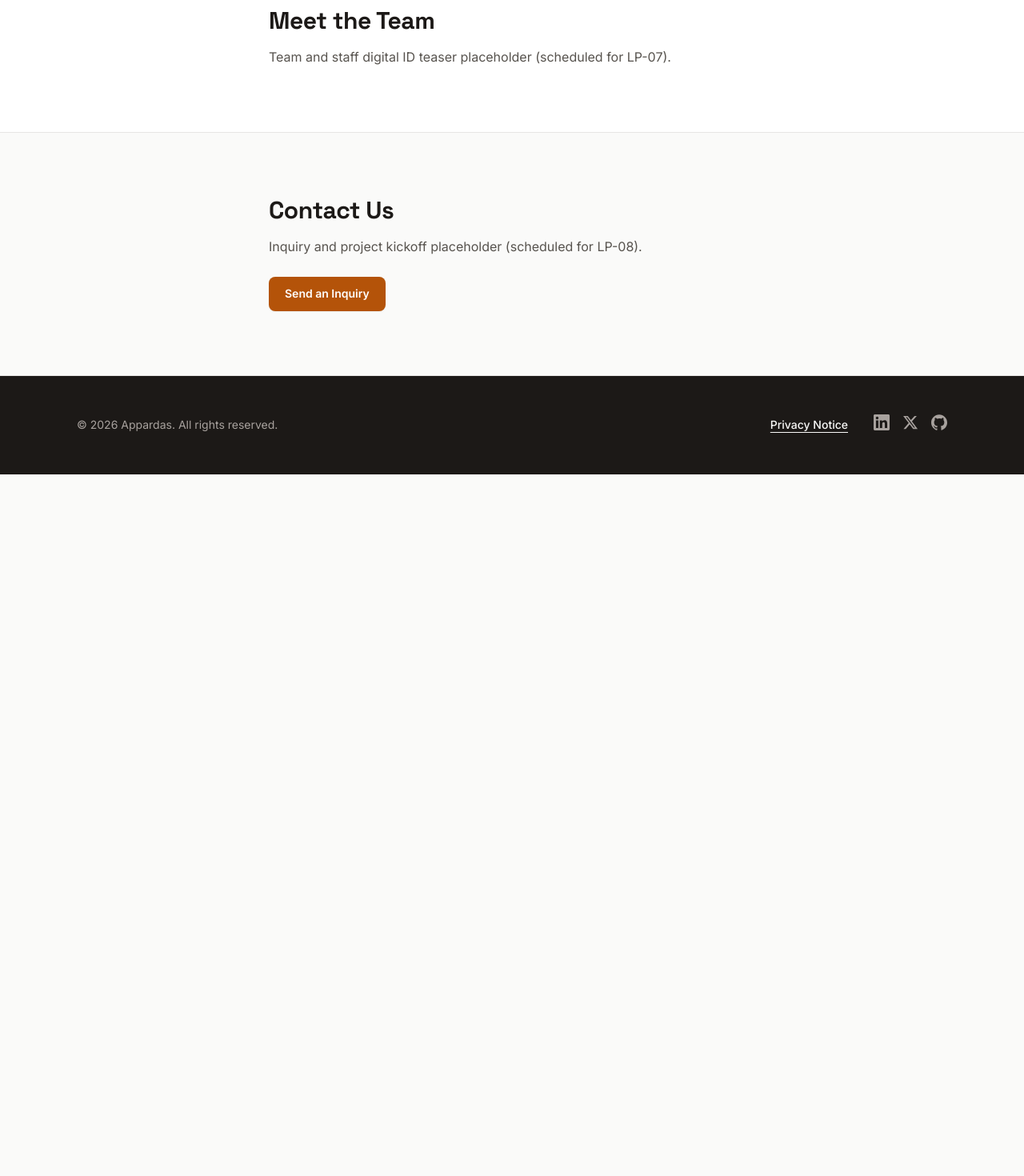
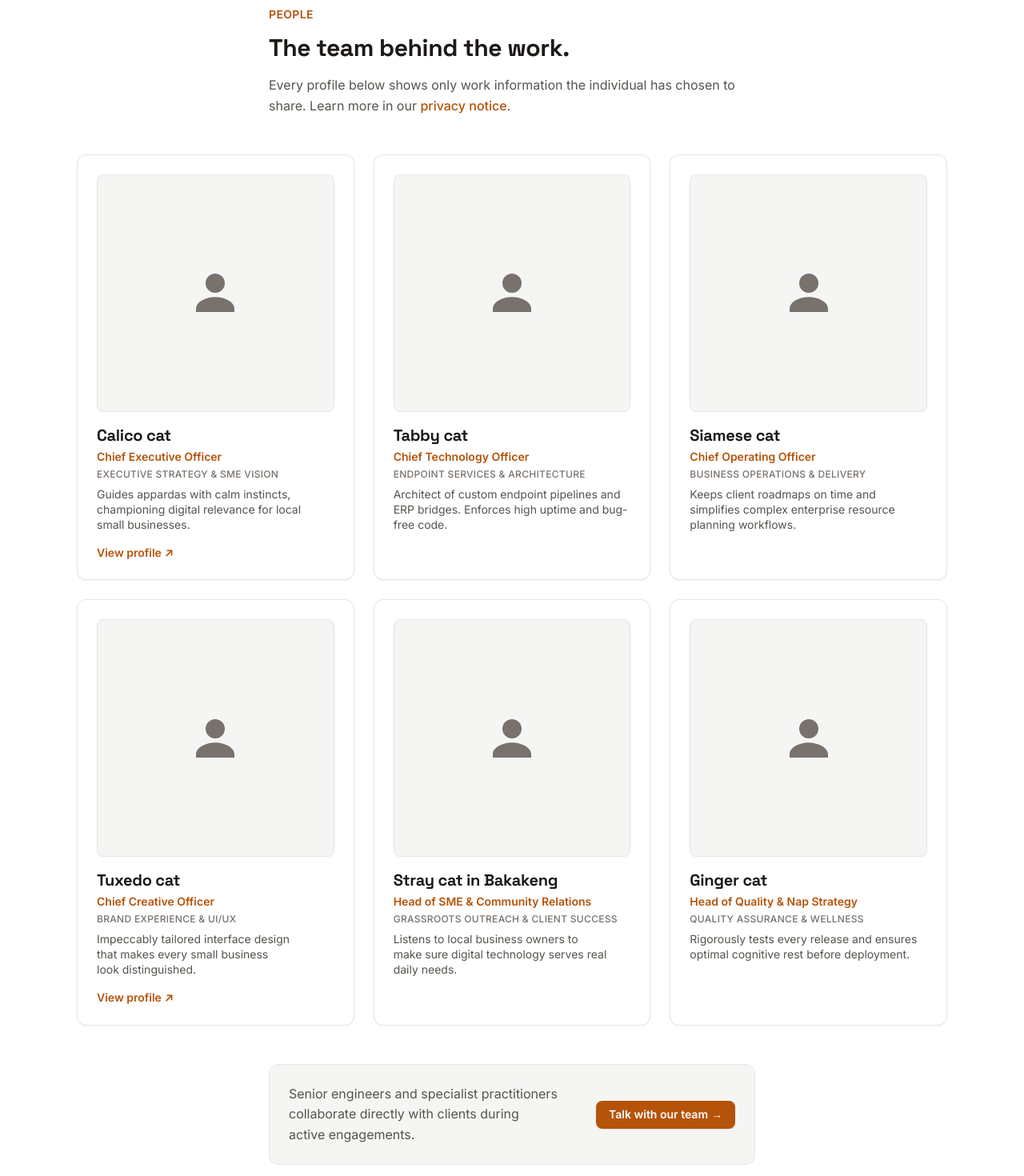
Before and after one commit to Appardas-Dev-Space/Appardas-Landing-Page, a Next.js app: page / in a window 1280 px wide. Shown: the part 1400-2870 px from the top of the page at 80% size. Before the commit the page ends 1993 px from the top, so only its background shows below. Built offline with nearby package versions, Linux system fonts and the light colour scheme.

Commit message:
addition of team member card according to directive

```diff
--- a/components/sections/Team.tsx
+++ b/components/sections/Team.tsx
@@ -1,38 +1,52 @@
+import Image from 'next/image'
+import Link from 'next/link'
+
 import { Container } from '@/components/layout/Container'
+import team from '@/content/team.json'
+
+/** One team card: photo, name, role, focus, short description and an
+ * optional external profile link (LinkedIn or portfolio). */
+interface TeamMember {
+  /** Public path to the member's photo (served optimised + resized by
+   * next/image), or null to render the neutral placeholder avatar.
+   * Photos stay null until the CONTENT-03 consent & asset pass lands. */
+  readonly photo: string | null
+  readonly name: string
+  readonly role: string
+  /** Specialty line shown under the role. */
+  readonly focus: string
+  readonly description: string
+  /** Optional external profile URL (LinkedIn or portfolio). Rendered as a
+   * card CTA opening in a new tab. */
+  readonly profileUrl?: string
+}
+
+/** Neutral standing-person mark used for members without a photo yet. */
+function PersonIcon({ className }: { className?: string }) {
+  return (
+    <svg
+      viewBox="0 0 24 24"
+      fill="currentColor"
+      aria-hidden="true"
+      focusable="false"
+      className={className}
+    >
+      <path d="M12 12a4.5 4.5 0 1 1 4.5-4.5A4.5 4.5 0 0 1 12 12Zm0 2c-4 0-9 2-9 5.5v1.5h18v-1.5c0-3.5-5-5.5-9-5.5Z" />
+    </svg>
+  )
+}
 
 /**
  * Meet the Team section (LP-07).
  *
- * Placeholder content — the team grid teaser lands with LP-07. Rendered on
- * the home page (so `/#team` anchors resolve) and reused by the `/team`
- * route for deep links.
+ * Heading plus a data-driven card grid loaded from `@/content/team.json`,
+ * so adding or removing a member is a content-file edit only. Cards expose
+ * photo, name, role, focus line, short description and an optional external
+ * profile link.
+ *
+ * Rendered on the home page (so `/#team` anchors resolve) and reused by the
+ * `/team` route for deep links.
  */
-
-/**
- *  Team section (LP-07). Based on the wireframe, this section holds the Section with id="team":
- * heading and a card grid.
- * */
-const TEAM: readonly { photo: URL; name: string; role: string; bio: string }[] = [
-  {
-    photo: new URL('/images/john-doe.jpg', import.meta.url),
-    name: 'John Doe',
-    role: 'CEO',
-    bio: 'John is the founder and CEO of appardas, with over 15 years of experience in digital strategy and innovation.'
-  },
-  {
-    photo: new URL('/images/jane-smith.jpg', import.meta.url),
-    name: 'Jane Smith',
-    role: 'CTO',
-    bio: 'Jane leads our technical development team and is responsible for driving our product vision and engineering excellence.'
-  },
-  {
-    photo: new URL('/images/bob-johnson.jpg', import.meta.url),
-    name: 'Bob Johnson',
-    role: 'CMO',
-    bio: 'Bob is in charge of our marketing efforts and works closely with our sales team to drive growth and brand awareness.'
-  }
-]
-
 export function Team() {
   return (
     <section
@@ -40,10 +54,98 @@ export function Team() {
       className="border-t border-line bg-surface py-section-y md:py-section-y-lg"
     >
       <Container className="max-w-prose">
-        <h2 className="text-2xl font-bold md:text-3xl">Meet the Team</h2>
+        <p className="text-sm font-semibold uppercase tracking-wide text-link">
+          {team.eyebrow}
+        </p>
+        <h2 className="mt-4 text-2xl font-bold md:text-3xl">{team.heading}</h2>
         <p className="mt-4 text-ink-muted">
-          Team and staff digital ID teaser placeholder (scheduled for LP-07).
+          {team.intro}{' '}
+          <Link
+            href="/privacy/"
+            className="font-medium text-link underline-offset-2 hover:underline"
+          >
+            privacy notice
+          </Link>
+          .
         </p>
+      </Container>
+
+      {/* Team card grid — order follows @/content/team.json. */}
+      <Container>
+        <ul className="mt-12 grid grid-cols-1 gap-6 sm:grid-cols-2 lg:grid-cols-3">
+          {team.members.map((member: TeamMember) => (
+            <li key={member.name}>
+              <article className="flex h-full flex-col rounded-lg border border-line bg-surface p-6 shadow-sm transition-shadow hover:shadow-md">
+                {/* Portrait, cropped to a single square aspect ratio. A
+                    missing photo renders the neutral placeholder avatar,
+                    never a broken image. */}
+                {member.photo ? (
+                  <Image
+                    src={member.photo}
+                    alt={member.name}
+                    width={640}
+                    height={640}
+                    loading="lazy"
+                    decoding="async"
+                    sizes="(min-width: 1024px) 33vw, (min-width: 640px) 50vw, 100vw"
+                    className="aspect-square w-full rounded-md object-cover"
+                  />
+                ) : (
+                  <div className="flex aspect-square w-full items-center justify-center rounded-md border border-line bg-surface-muted text-line-strong">
+                    <PersonIcon className="h-16 w-16" />
+                    <span className="sr-only">
+                      {member.name} — photo coming soon
+                    </span>
+                  </div>
+                )}
+
+                <h3 className="mt-4 font-display text-xl font-bold text-ink">
+                  {member.name}
+                </h3>
+                <p className="mt-1 text-sm font-semibold text-link">
+                  {member.role}
+                </p>
+                <p className="mt-1 text-xs font-medium uppercase tracking-wide text-line-strong">
+                  {member.focus}
+                </p>
+                <p className="mt-2 text-sm text-ink-muted">
+                  {member.description}
+                </p>
+
+                {member.profileUrl ? (
+                  <a
+                    href={member.profileUrl}
+                    target="_blank"
+                    rel="noopener noreferrer"
+                    className="mt-auto inline-flex items-center gap-1 rounded-md pt-4 text-sm font-semibold text-link underline-offset-2 hover:underline focus-ring-inset"
+                  >
+                    View profile
+                    <span aria-hidden="true">↗</span>
+                  </a>
+                ) : (
+                  <span aria-hidden="true" className="mt-auto pt-4" />
+                )}
+              </article>
+            </li>
+          ))}
+        </ul>
+      </Container>
+
+      {/* Section footer CTA (from the wireframe). */}
+      <Container className="max-w-prose">
+        <div className="mt-12 grid gap-4 rounded-lg border border-line bg-surface-muted p-6 md:flex md:items-center md:justify-between">
+          <p className="text-ink-muted">
+            Senior engineers and specialist practitioners collaborate directly
+            with clients during active engagements.
+          </p>
+          <Link
+            href="/#contact"
+            className="focus-ring-inset inline-flex shrink-0 items-center gap-1 rounded-md bg-action px-4 py-2 text-sm font-semibold text-action-text shadow-sm transition-colors hover:bg-action-hover"
+          >
+            Talk with our team
+            <span aria-hidden="true">→</span>
+          </Link>
+        </div>
       </Container>
     </section>
   )
--- /dev/null
+++ b/content/team.json
@@ -0,0 +1,51 @@
+{
+  "eyebrow": "People",
+  "heading": "The team behind the work.",
+  "intro": "Every profile below shows only work information the individual has chosen to share. Learn more in our",
+  "members": [
+    {
+      "photo": null,
+      "name": "Calico cat",
+      "role": "Chief Executive Officer",
+      "focus": "Executive Strategy & SME Vision",
+      "description": "Guides appardas with calm instincts, championing digital relevance for local small businesses.",
+      "profileUrl": "https://www.linkedin.com/"
+    },
+    {
+      "photo": null,
+      "name": "Tabby cat",
+      "role": "Chief Technology Officer",
+      "focus": "Endpoint Services & Architecture",
+      "description": "Architect of custom endpoint pipelines and ERP bridges. Enforces high uptime and bug-free code."
+    },
+    {
+      "photo": null,
+      "name": "Siamese cat",
+      "role": "Chief Operating Officer",
+      "focus": "Business Operations & Delivery",
+      "description": "Keeps client roadmaps on time and simplifies complex enterprise resource planning workflows."
+    },
+    {
+      "photo": null,
+      "name": "Tuxedo cat",
+      "role": "Chief Creative Officer",
+      "focus": "Brand Experience & UI/UX",
+      "description": "Impeccably tailored interface design that makes every small business look distinguished.",
+      "profileUrl": "https://www.linkedin.com/"
+    },
+    {
+      "photo": null,
+      "name": "Stray cat in Bakakeng",
+      "role": "Head of SME & Community Relations",
+      "focus": "Grassroots Outreach & Client Success",
+      "description": "Listens to local business owners to make sure digital technology serves real daily needs."
+    },
+    {
+      "photo": null,
+      "name": "Ginger cat",
+      "role": "Head of Quality & Nap Strategy",
+      "focus": "Quality Assurance & Wellness",
+      "description": "Rigorously tests every release and ensures optimal cognitive rest before deployment."
+    }
+  ]
+}
```
